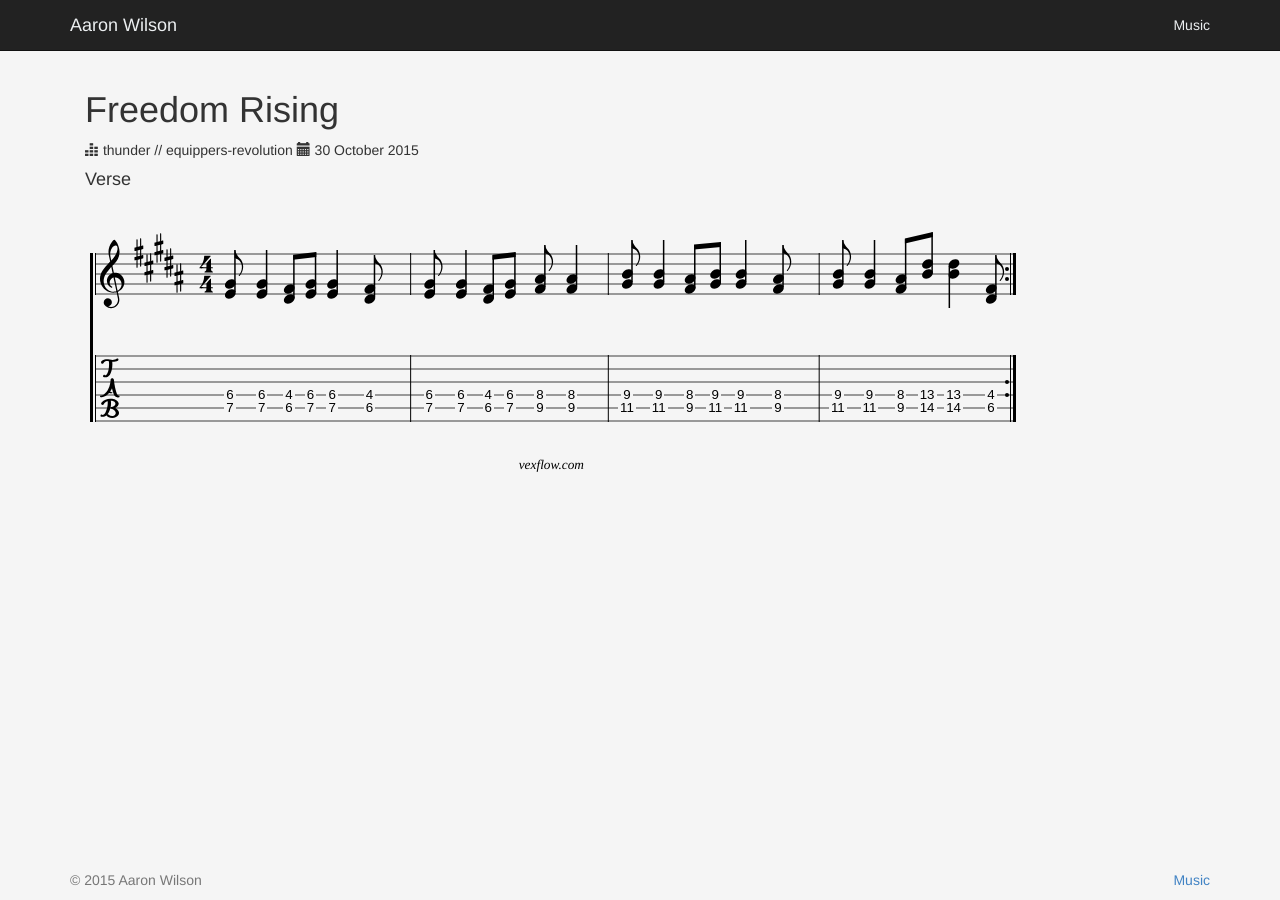
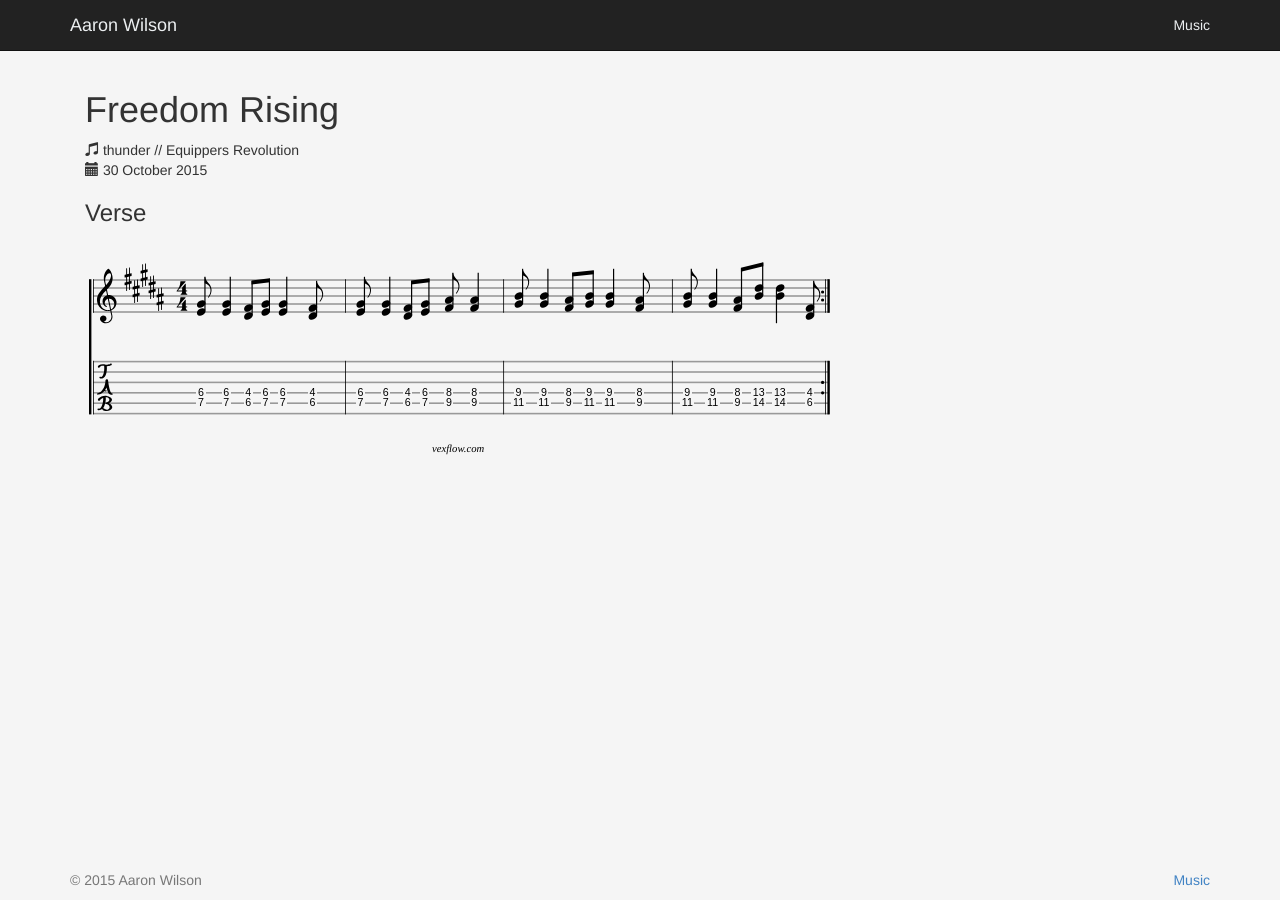
Before and after one commit to aarontwf/limebyte.github.io, a Jekyll site: the page built from _posts/2015-10-30-freedom-rising.html, in a window 1280 px wide. Built offline with Jekyll 4.4.1, drawn with Linux system fonts in a browser that asks for light colours; nearby versions of some CDN libraries.

Commit message:
Update song.html

```diff
--- a/_layouts/song.html
+++ b/_layouts/song.html
@@ -1,4 +1,5 @@
 {% assign song = site.data.songs.[page.artist].[page.title] %}
+{% assign artist = site.data.artists[page.artist] %}
 
 <!DOCTYPE html>
 <html>
@@ -18,24 +19,22 @@
                                 <h1>{{ song.name }}</h1>
                             </header>
 
-                            <nav>
-                                <span class="field">
-                                    <span class="glyphicon glyphicon-equalizer"></span>
-                                    {{ page.album }} // {{ page.artist }}
-                                </span>
-                                <span class="field">
+                            <ul class="list-unstyled">
+                                <li>
+                                    <span class="glyphicon glyphicon-music"></span>
+                                    {{ page.album }} // {{ artist.name }}
+                                </li>
+                                <li>
                                     <span class="glyphicon glyphicon-calendar"></span>
                                     {{ page.date | date_to_long_string }}
-                                </span>
-                            </nav>
+                                </li>
+                            </ul>
 
                             <section>
+                                {% for section in song.sections %}
+                                  <h3>{{ section.name }}</h3>
 
-
-                                {% for section in song.sections %}
-                                  <h4>{{ section.name }}</h4>
-
-                                  <div class="vex-tabdiv" width=940 scale=1.0 editor="false">
+                                  <div class="vex-tabdiv" width=940 scale=0.8 editor="false">
                                     {% for stave in section.staves %}
                                       options player=true tempo={{ song.tempo }}
                                       tabstave
```
